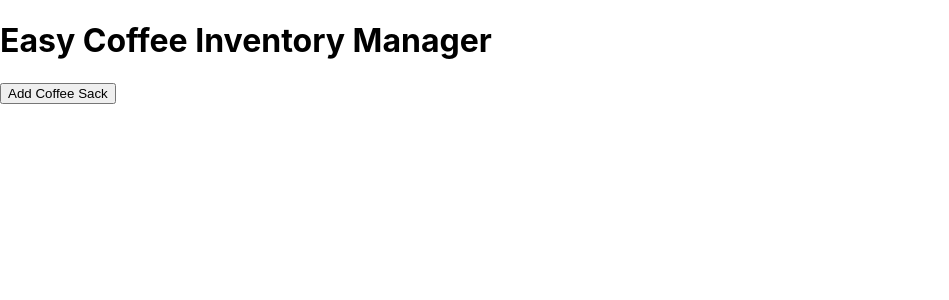
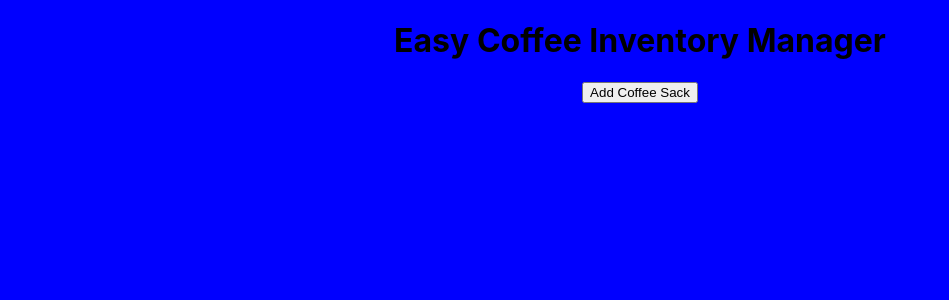
Before and after one commit to TheEPICturkey/EasyCoffee, a React (Create React App) app: page / in a window 1280 px wide. Shown: the top 300 px of the page, without its empty margins (0-949 px from the left). Built offline with nearby package versions, Linux system fonts and the light colour scheme.

Commit message:
Updated button CSS and added background color

```diff
--- a/src/components/Coffee.js
+++ b/src/components/Coffee.js
@@ -9,7 +9,9 @@ function Coffee(props) {
         <h3>Origin of Coffee: {props.origin}</h3>
         <h3>Number of Pounds Left in Current Sack: {props.beansLeft}</h3>
       </div>
-      <button onClick={()=> props.whenSellClicked(props.id) }>Sell a Pound?</button>
+      <div style={{ display: 'flex', justifyContent: 'center' }}>
+        <button onClick={()=> props.whenSellClicked(props.id) }>Sell a Pound</button>
+      </div>
     </React.Fragment>
   );
 }
--- a/src/components/CoffeeControl.js
+++ b/src/components/CoffeeControl.js
@@ -113,8 +113,12 @@ class CoffeeControl extends React.Component {
     }
     return (
       <React.Fragment>
+        {/* {currentlyVisibleState}
+        <button onClick={this.handleClick}>{buttonText}</button> */}
+        <div style={{ display: 'flex', flexDirection: 'column', alignItems: 'center' }}>
         {currentlyVisibleState}
         <button onClick={this.handleClick}>{buttonText}</button>
+      </div>
       </React.Fragment>
     );
   }
--- a/src/components/CoffeeDetail.js
+++ b/src/components/CoffeeDetail.js
@@ -12,8 +12,8 @@ function CoffeeDetail(props) {
       <h3>Roast Type: {coffee.roast}</h3>
       <h3>Price per Pound in USD: {coffee.price}</h3>
       <h3>Number of Pounds Left in Current Sack: {coffee.beansLeft}</h3>
-      <button onClick={ props.onClickingEdit }>Edit Sack?</button>
-      <button onClick={()=> onClickingDelete(coffee.id) }>Delete Sack?</button>
+      <button onClick={ props.onClickingEdit }>Edit Sack</button>
+      <button onClick={()=> onClickingDelete(coffee.id) }>Delete Sack</button>
     </React.Fragment>
   );
 }
--- a/src/components/EditCoffeeForm.js
+++ b/src/components/EditCoffeeForm.js
@@ -18,9 +18,11 @@ function EditCoffeeForm (props) {
   }
   return (
     <React.Fragment>
-      <ReusableForm
-        formSubmissionHandler={handleEditCoffeeFormSubmission}
-        buttonText="Update Sack" />
+      <div style={{ display: 'flex', flexDirection: 'column', alignItems: 'center' }}>
+       <ReusableForm
+         formSubmissionHandler={handleEditCoffeeFormSubmission}
+         buttonText="Update Sack" />
+      </div>
     </React.Fragment>
   );
 }
--- a/src/index.css
+++ b/src/index.css
@@ -4,6 +4,7 @@ body {
     'Ubuntu', 'Cantarell', 'Fira Sans', 'Droid Sans', 'Helvetica Neue',
     sans-serif;
   -webkit-font-smoothing: antialiased;
+  background-color: blue;
   -moz-osx-font-smoothing: grayscale;
 }
 
@@ -11,3 +12,11 @@ code {
   font-family: source-code-pro, Menlo, Monaco, Consolas, 'Courier New',
     monospace;
 }
+
+h1 {
+  text-align: center;
+}
+
+h3 {
+  text-align: center;
+}
```
